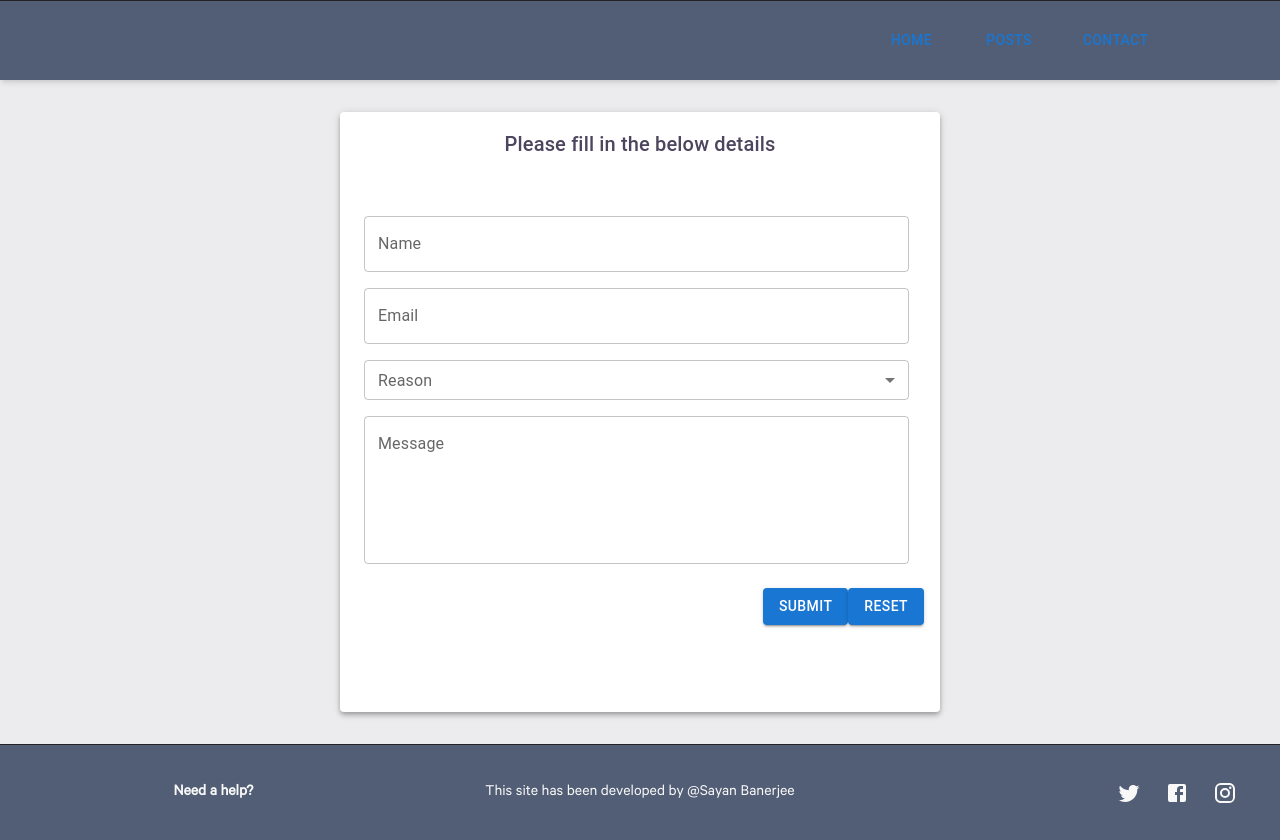
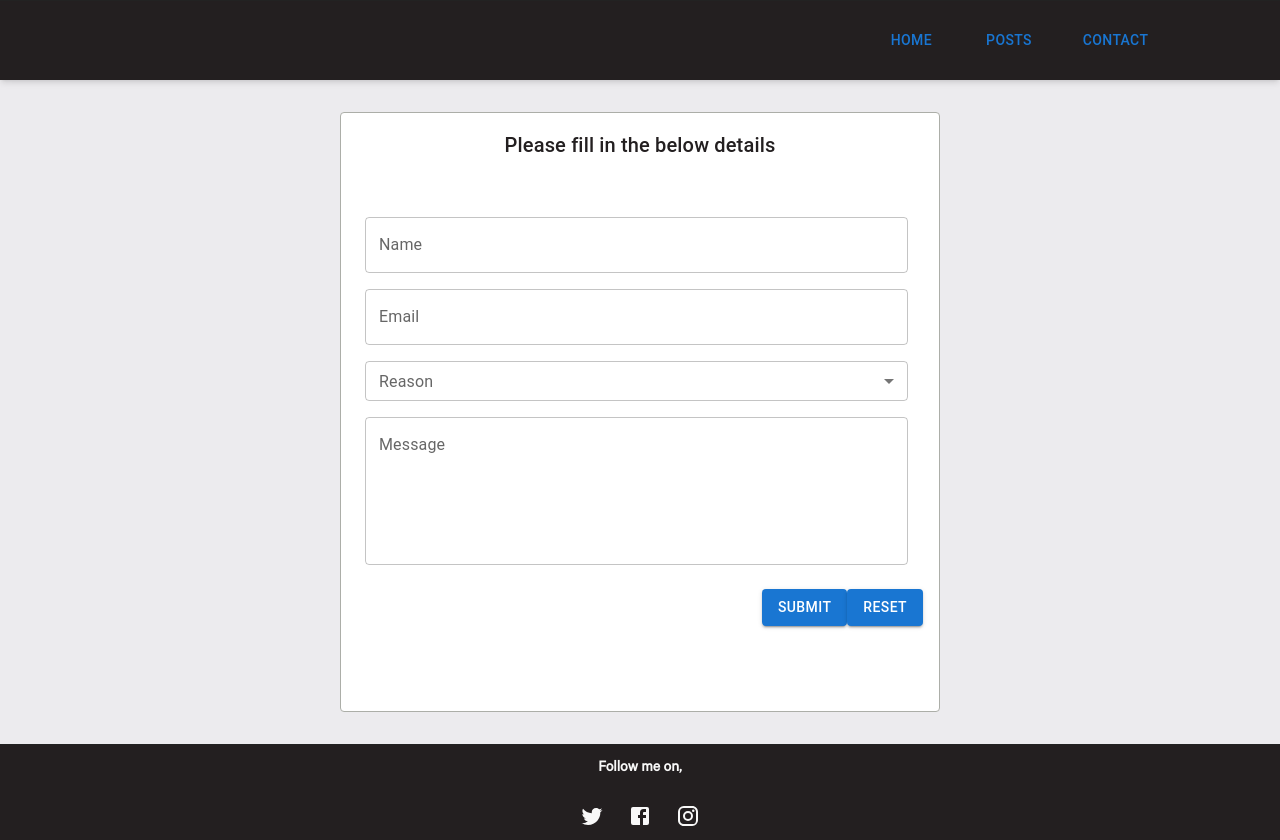
Before and after one commit to sayan-digital-product/tech-blog, a Next.js app: page /contact in a window 1280 px wide. Built offline with nearby package versions, Linux system fonts and the light colour scheme.

Commit message:
style changes and border changes

```diff
--- a/components/carousel/carousel.tsx
+++ b/components/carousel/carousel.tsx
@@ -14,15 +14,18 @@ export default function ResponsiveCarousel() {
     return (
       <div>
        <Carousel
-          showArrows={true}
+            showArrows={true}
             showIndicators={true}
             infiniteLoop={true}
             dynamicHeight={false}
             transitionTime={500}
             interval={2000}
+            autoPlay={true}
+            showStatus={false}
+            stopOnHover={true}
           >
             {slides.map((item: SlidesModel) => (
-              <div className={`grid grid-cols-12 bg-card-background ${style.carouselContainer}`} key={item.id}>
+              <div className={`grid grid-cols-12 bg-cardBackground ${style.carouselContainer}`} key={item.id}>
                 <div className="col-span-6">
                   {item?.imageUrl &&
                     <IKContext urlEndpoint={imageBaseurl.imageBase}>
--- a/components/footer/footer.tsx
+++ b/components/footer/footer.tsx
@@ -11,18 +11,15 @@ export default function Footer() {
         <>
             <section color='primary' className={`grid grid-cols-3 ${homeStyle.footerContainer}`}>
                 <section className="grid grid-rows-1 grid-cols-1 gap-4 justify-items-center items-center">
-                    <span className="font-bold"> Need a help?</span>
+                    <span className="font-bold"></span>
                 </section>
                 <section className="grid grid-rows-1 grid-cols-1 gap-4">
-                <div className="grid grid-rows-1 grid-cols-1 gap-4 justify-items-center items-center">
-                    <div>This site has been developed by @Sayan Banerjee</div>
-                </div>
-                </section>
-                <section className="grid grid-rows-1 grid-cols-2 gap-4">
-                <div className="cols-span-1"></div>
-                <div className="col-span-1 grid justify-center">
-                    <div className="grid grid-cols-3 justify-items-end">
-                        <IconButton
+                <div className="grid grid-rows-1 grid-cols-1 justify-items-center items-center">
+                    <div className="font-bold">
+                        Follow me on,
+                    </div>
+                    <div>
+                    <IconButton
                             size="large"
                             aria-label="Twitter"
                             color="inherit"
@@ -46,6 +43,34 @@ export default function Footer() {
                     </div>
                 </div>
                 </section>
+                <section className="grid grid-rows-1 grid-cols-2 gap-4">
+                <div className="cols-span-1"></div>
+                <div className="col-span-1 grid justify-center">
+                    <div className="grid grid-cols-3 justify-items-end">
+                        {/* <IconButton
+                            size="large"
+                            aria-label="Twitter"
+                            color="inherit"
+                            >
+                            <Twitter />
+                            </IconButton>
+                        <IconButton
+                            size="large"
+                            aria-label="Facebook"
+                            color="inherit"
+                            >
+                            <Facebook />
+                            </IconButton>
+                        <IconButton
+                            size="large"
+                            aria-label="Instagram"
+                            color="inherit"
+                            >
+                            <Instagram />
+                        </IconButton> */}
+                    </div>
+                </div>
+                </section>
             </section>
         </>
     )
--- a/components/nav-item/nav-item.tsx
+++ b/components/nav-item/nav-item.tsx
@@ -29,10 +29,10 @@ export default function ApplicationNavbar() {
                                 <NavLink
                                     rel="noopener"
                                     aria-label={item.name}
-                                    className="nav-link-icon"
+                                    className={`nav-link-icon`}
                                     href={item.url ? item.url : '#'}
                                 >
-                                    <Button variant="text" color="primary" className={style.secondaryText}>
+                                    <Button variant="text" color="primary" className={`hover:bg-gremlin-50 active:bg-gremlin-100 ${style.secondaryText}`}>
                                         {item.name}
                                     </Button>
                                 </NavLink>
--- a/components/nav-item/nav.module.css
+++ b/components/nav-item/nav.module.css
@@ -11,7 +11,3 @@
 .secondaryText{
     color: var(--secondary-text);
 }
-
-.secondaryText:hover{
-    color: var(--light-green-rgb);
-}
--- a/components/post-card/post-card.tsx
+++ b/components/post-card/post-card.tsx
@@ -11,7 +11,7 @@ import style from './post-card.module.css';
 
 export default function PostCard({data}: {data: PostcardModel}) {
   return (
-    <Card elevation={2} className='bg-card-background'>
+    <Card elevation={0} className='bg-cardBackground border border-solid border-pegasus-100'>
       <CardMedia
         component="img"
         sx={{ height: 140 }}
@@ -27,7 +27,7 @@ export default function PostCard({data}: {data: PostcardModel}) {
         })}
       </CardContent>
       <CardActions className='justify-end'>
-        <Button variant="text" size="small" className='bg-button-color'>
+        <Button variant="text" size="small" className='bg-gremlin-50 hover:bg-gremlin-200'>
           {data.linkUrl && <Link href={data.linkUrl} className={style.textColor}>
             Read more
           </Link>}
--- a/pages/contact/index.tsx
+++ b/pages/contact/index.tsx
@@ -94,7 +94,7 @@ export default function Contact() {
         <>
             <section className={`contact-container grid grid-cols-12 gap-4 m-8`}>
                 <div className="col-span-3"></div>
-                <Paper elevation={4} className={`grid col-span-6 bg-card-background ${style.formContainer}`}>
+                <Paper elevation={0} className={`grid col-span-6 bg-cardBackground border border-solid border-pegasus-200 ${style.formContainer}`}>
                     <div className='contact-form-container'>
                         <div className=''>
                             <Box
@@ -158,8 +158,8 @@ export default function Contact() {
                                         />
                                     </div>
                                     <div className="action-buttons flex justify-end mt-4 mb-8">
-                                        <Button variant="contained" size="medium" className='m-4 bg-teal-900' onClick={(event) => handleSubmit(event)}>Submit</Button>
-                                        <Button variant="contained" size="medium" className='m-4 bg-button-color' onClick={(event) => resetForm(event)}>Reset</Button>
+                                        <Button variant="contained" size="medium" className='m-4 bg-gremlin-50 hover:bg-gremlin-200' onClick={(event) => handleSubmit(event)}>Submit</Button>
+                                        <Button variant="contained" size="medium" className='m-4 bg-gremlin-900 hover:bg-pegasus-700' onClick={(event) => resetForm(event)}>Reset</Button>
                                     </div>
                             </Box>
                         </div>
--- a/styles/globals.css
+++ b/styles/globals.css
@@ -35,6 +35,7 @@
   --yucca-hex: #78938a;
   --dark-sea-green-hex: #92ba92;
   --gray-hex: #ecebee;
+  --dark-color-hex: #231F20;
 
 
 
@@ -71,3 +72,7 @@ a.nav-link:hover{
   border-style: solid;
   border-color: var(--border-color-hex);
 }
+
+.active button {
+  background-color: #968344;
+}
--- a/styles/home.module.css
+++ b/styles/home.module.css
@@ -3,7 +3,7 @@
     height: 6rem;
     bottom: 0;
     width: 100%;
-    background: var(--midnight-shadow-hex);
+    background: var(--dark-color-hex);
     color: var(--secondary-text);
 }
 
@@ -13,7 +13,7 @@
 }
 
 .homeBackground {
-    background: -webkit-linear-gradient(360deg, var(--gray-hex) 55%, var(--midnight-shadow-hex) 35%);
+    background: -webkit-linear-gradient(360deg, var(--gray-hex) 55%, var(--cameo-hex) 35%);
     min-height: calc(100vh - 11rem);
 }
 
@@ -23,7 +23,7 @@
     position: sticky;
     top: 0;
     width: 100%;
-    background: var(--midnight-shadow-hex);
+    background: var(--dark-color-hex);
     z-index: 10;
     align-content: center;
     justify-items: center;
@@ -31,7 +31,6 @@
 
 .profileContainer{
     display: grid;
-    align-content: center;
     padding-left: 1rem;
     padding-right: 1rem;
 }
--- a/tailwind.config.js
+++ b/tailwind.config.js
@@ -17,11 +17,11 @@ module.exports = {
     colors: {
       transparent: 'transparent',
       current: 'currentColor',
-      'white': '#ffffff',
-      'error': '#ff0000',
-      'button-color': '#FA2742',
-      'card-background': '#eaece6',
-      'teal': {
+      white: '#ffffff',
+      error: '#ff0000',
+      buttonColor: '#AD974F',
+      cardBackground: '#eaece6',
+      teal: {
         50: '#f0fdfa',
         100: '#ccfbf1',
         200: '#99f6e4',
@@ -34,7 +34,7 @@ module.exports = {
         900: '#134e4a',
         950: '#042f2e'
       },
-      'dark': {
+      dark: {
         50: '#f0fdfa',
         100: '#ccfbf1',
         200: '#99f6e4',
@@ -46,9 +46,8 @@ module.exports = {
         800: '#115e59',
         900: '#134e4a',
         950: '#042f2e'
-      }
-    },
-    'pegasus':{
+      },
+      pegasus:{
         50: '#e8eae3',
         100: '#cacbc5',
         200: '#acaea8',
@@ -59,6 +58,19 @@ module.exports = {
         700: '#292927',
         800: '#131312',
         900: '#030303'
+      },
+      gremlin:{
+        50: '#ad974f',
+        100: '#968344',
+        200: '#7f6f38',
+        300: '#6a5c2e',
+        400: '#554923',
+        500: '#413719',
+        600: '#2d2610',
+        700: '#1b1707',
+        800: '#0b0802',
+        900: '#010100'
+      }
     }
   },
   plugins: [],
```
Also changed, not shown: pages/blog/post/[id].tsx (+4 -4 lines), pages/index.tsx (+1 -1 lines).
